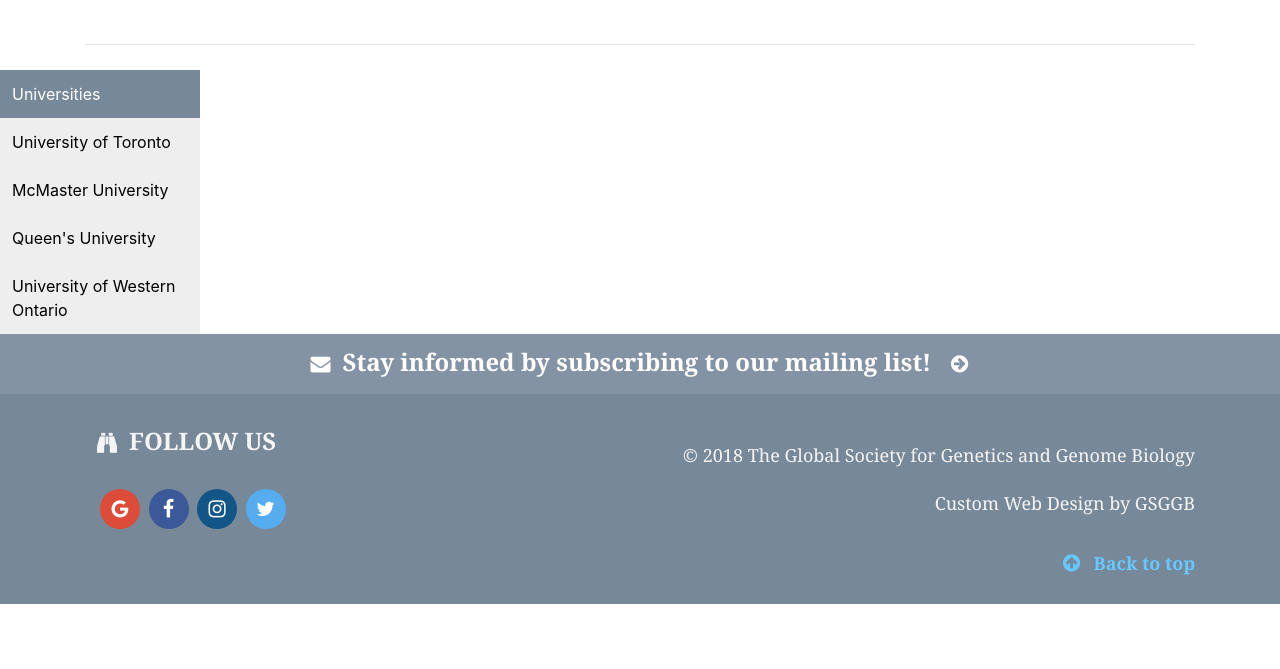
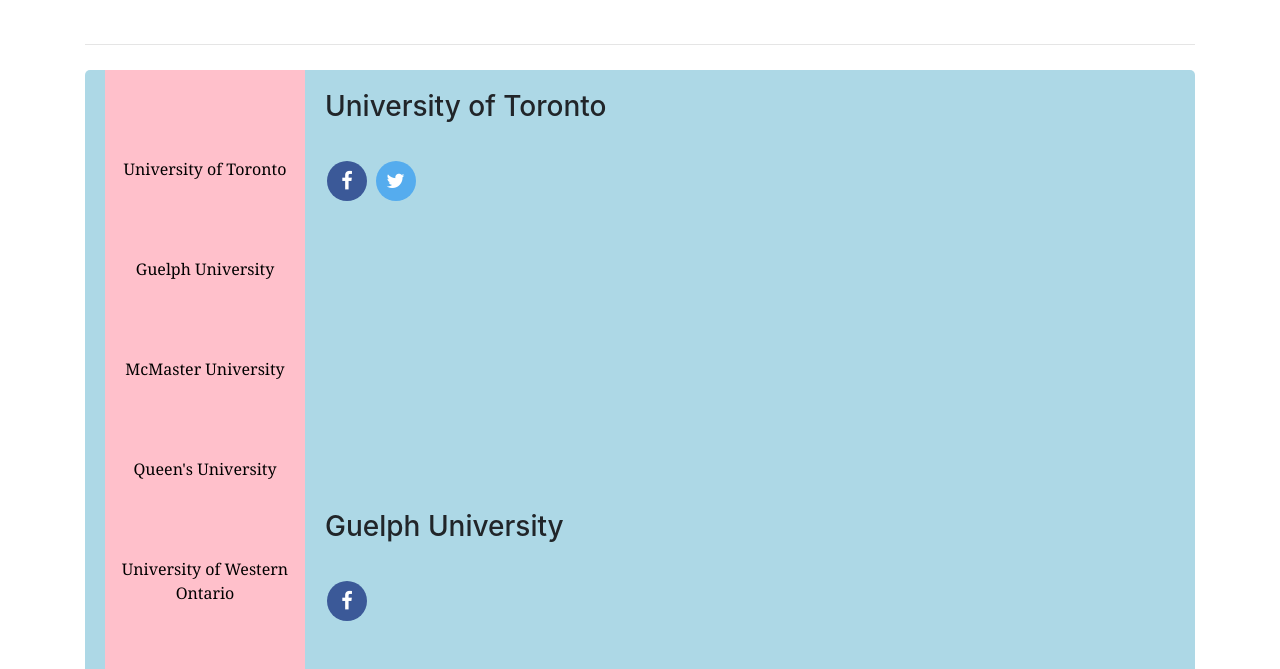
Before and after one commit to GSGGB/GSGGB, a plain HTML site: page chapters.html in a window 1280 px wide. Shown: the part 431-1100 px from the top of the page. Before the commit the page ends 1035 px from the top, so only its background shows below. Drawn offline with nearby package versions, Linux system fonts and the light colour scheme.

Commit message:
Created the basic design for the chapters page

```diff
--- a/chapters-mobile.css
+++ b/chapters-mobile.css
@@ -0,0 +1,5 @@
+@media only screen and (max-width:765px) {
+  .vertical-menu {
+    display: none;
+  }
+}
--- a/chapters.css
+++ b/chapters.css
@@ -1,4 +1,16 @@
 /* "Our Chapters" */
+.chapter{
+  margin-top: 20px;
+  padding-left: 20px;
+  height: 400px;
+
+}
+.content{
+  background-color: lightblue;
+  width: 100%;
+  height: 2000px;
+  border-radius: 5px;
+}
 .page-title{
     font-family: Georgia, serif;
     font-weight: bold;
@@ -9,6 +21,13 @@
     font-family: Georgia, serif;
     font-weight: bold;
     color: #4c4c4c;
+}
+
+a {
+  font-family: Georgia, serif;
+}
+
+h3 {
 }
 
 /* 1 hr only */
@@ -22,23 +41,32 @@
     margin: 0px;
 }
 
+.vertical-chapters-content {
+  display: inline-block;
+}
+
 .vertical-menu {
     width: 200px; /* Set a width if you like */
+    height: 100%;
+    background-color: pink;
+    padding-top: 75px;
+    margin-left:20px;
+    display: inline-block;
+    float: left;
 }
 
 .vertical-menu a {
-    background-color: #eee; /* Grey background color */
+    background-color: pink;
     color: black; /* Black text color */
     display: block; /* Make the links appear below each other */
     padding: 12px; /* Add some padding */
     text-decoration: none; /* Remove underline from links */
+    height: 100px;
+    text-align: center;
+    vertical-align: middle;
+
 }
 
 .vertical-menu a:hover {
-    background-color: #ccc; /* Dark grey background on mouse-over */
+    background-color: lightpink; /* Dark grey background on mouse-over */
 }
-
-.vertical-menu a.active {
-    background-color: lightslategray; /* Add a green color to the "active/current" link */
-    color: white;
-}
--- a/chapters.html
+++ b/chapters.html
@@ -143,15 +143,43 @@
                 <h2 class="page-title">Our Chapters</h2>
                 <br>
                 <hr class="title-separator">
+                <div class="content">
+                  <div class="vertical-menu">
+                      <a href="#1">University of Toronto</a>
+                      <a href="#2">Guelph University</a>
+                      <a href="#3">McMaster University</a>
+                      <a href="#4">Queen's University</a>
+                      <a href="#5">University of Western Ontario</a>
+                  </div>
+                  <div class="vertical-chapters-content">
+                    <div class="chapter">
+                      <h3 id="1">University of Toronto</h3>
+                      <br>
+                      <a target="_blank" href="https://www.facebook.com/GSGGB/" class="fa fa-facebook"></a>
+                      <a target="_blank" href="https://twitter.com/uoftgenetics" class="fa fa-twitter"></a>
+                    </div>
+                    <div class="chapter">
+                      <h3 id="2">Guelph University</h3>
+                      <br>
+                      <a target="_blank" href="https://www.facebook.com/GSGGB-Guelph-University-Chapter-235443087225777/" class="fa fa-facebook"></a>
+                    </div>
+                    <div class="chapter">
+                      <h3 id="3">McMaster University</h3>
+                      <br>                    </div>
+                    <div class="chapter">
+                      <h3 id="4">Queen's University</h3>
+                      <br>
+                      <a target="_blank" href="https://www.facebook.com/GSGGB-Queens-University-Chapter-454851991601392/" class="fa fa-facebook"></a>
+
+                    </div>
+                    <div class="chapter">
+                      <h3 id="5">University of Western Ontario</h3>
+                      <br>
+                      <a target="_blank" href="https://www.facebook.com/GSGGB-Western-University-Chapter-1713561892059629/" class="fa fa-facebook"></a>
+                    </div>
+                  </div>
+                </div>
             </div>
-        </div>
-
-        <div class="vertical-menu">
-            <a href="#" class="active">Universities</a>
-            <a href="#">University of Toronto</a>
-            <a href="#">McMaster University</a>
-            <a href="#">Queen's University</a>
-            <a href="#">University of Western Ontario</a>
         </div>
 
         <div class="subscribe-background">
```
